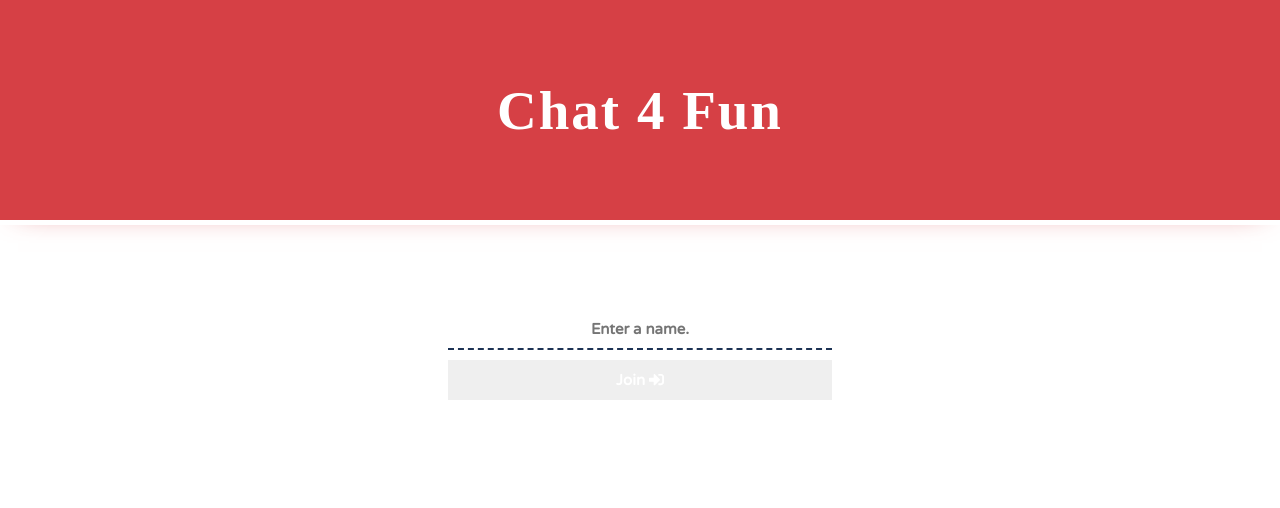
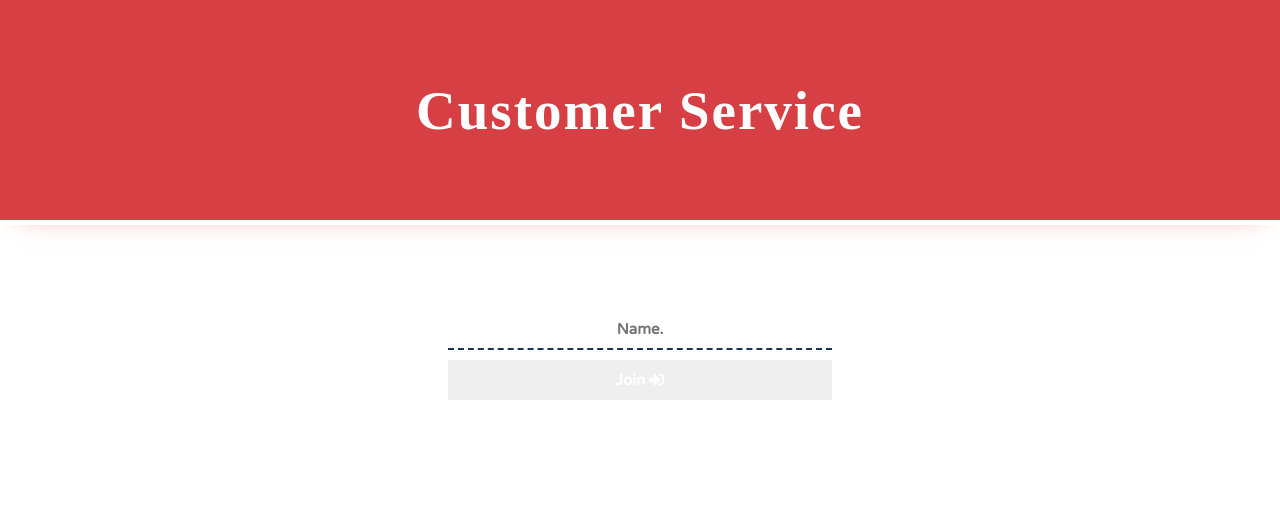
Before and after one commit to Ksmung1/chat4fun, a website: page customer_care.html in a window 1280 px wide. Drawn offline with Linux system fonts and the light colour scheme; a web font is replaced by a local one.

Commit message:
changed somethings

```diff
--- a/index.js
+++ b/index.js
@@ -43,7 +43,7 @@ window.onload = function() {
 
       var title = document.createElement('h1')
       title.setAttribute('id', 'title')
-      title.textContent = 'Chat 4 Fun'
+      title.textContent = 'Customer Service'
 
       title_inner_container.append(title)
       title_container.append(title_inner_container)
@@ -72,7 +72,7 @@ window.onload = function() {
       var join_input = document.createElement('input')
       join_input.setAttribute('id', 'join_input')
       join_input.setAttribute('maxlength', 15)
-      join_input.placeholder = 'Enter a name.'
+      join_input.placeholder = 'Name.'
       // Every time we type into the join_input
       join_input.onkeyup  = function(){
         // If the input we have is longer that 0 letters
@@ -268,7 +268,10 @@ window.onload = function() {
         var unordered = [] // unordered messages
         var ordered = [] // we're going to order these messages
 
-        for (var i, i = 0; i < messages.length; i++) {
+        for (var
+
+
+          i, i = 0; i < messages.length; i++) {
           // The guide is simply an array from 0 to the messages.length
           guide.push(i+1)
           // unordered is the [message, index_of_the_message]
```
Also changed, not shown: customer_care.html (renamed from index.html, +1 -14 lines).
